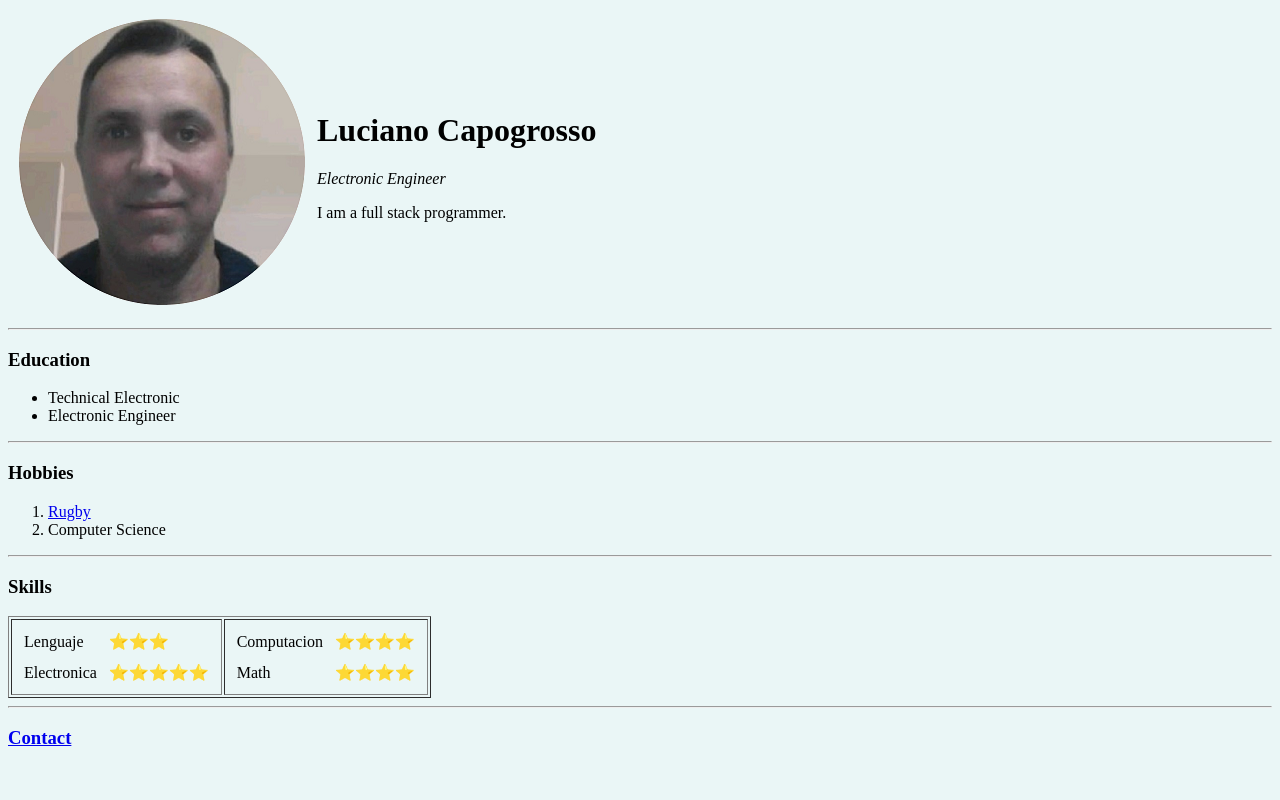
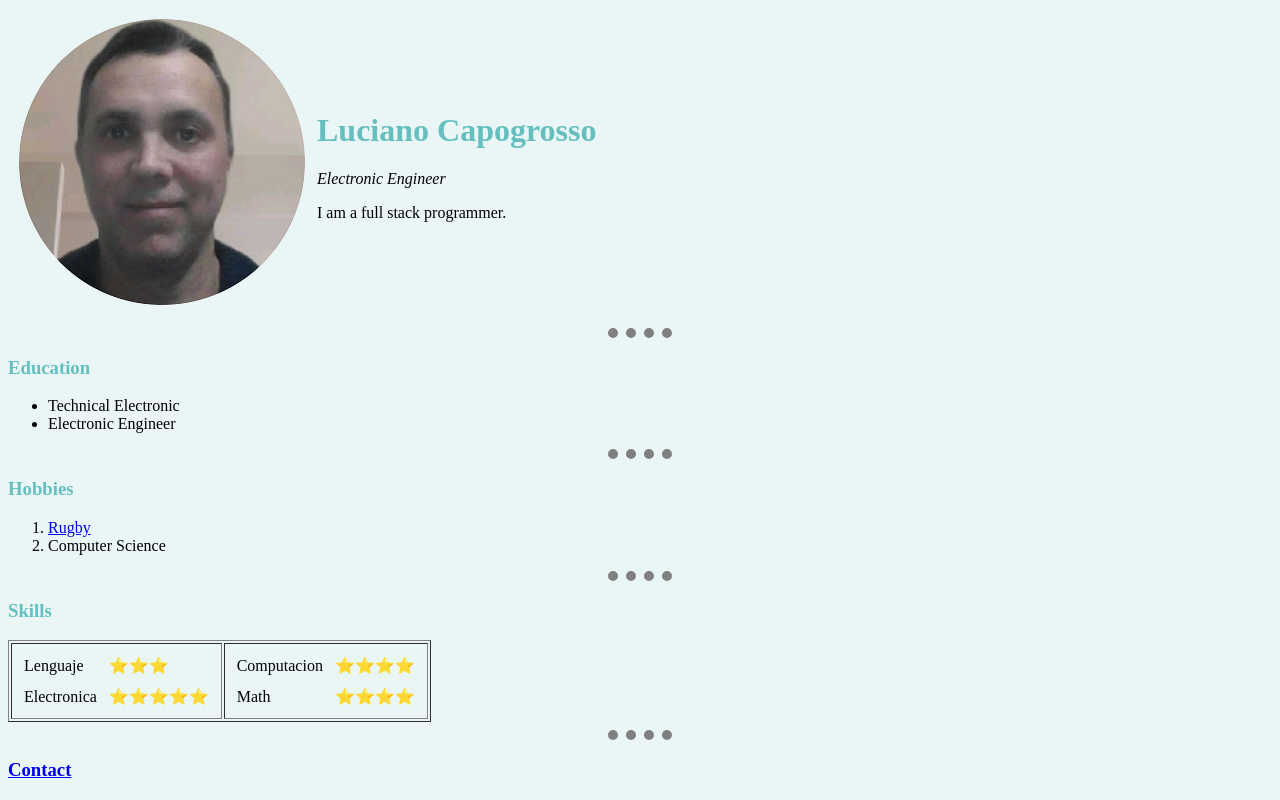
Before and after one commit to LucianoCapogrosso/CV, a plain HTML site: page index.html in a window 1280 px wide. Drawn offline with Linux system fonts and the light colour scheme.

Commit message:
update files

```diff
--- /dev/null
+++ b/css/styles.css
@@ -0,0 +1,15 @@
+body {
+    background-color: #EAF6F6;
+}
+h1 {
+    color: #66BFBF;
+    }
+h3 {
+    color: #66BFBF;
+    }
+hr {
+background-color: #EAF6F6;
+border-style: none;
+border-top: dotted grey 10px;
+width: 5%;
+}
--- a/index.html
+++ b/index.html
@@ -3,8 +3,9 @@
 <head>
     <meta charset="UTF-8">
     <title>Luciano Profile</title>
+    <link rel="stylesheet" href="css/styles.css">
 </head>
-<body style="background-color: #EAF6F6;">
+<body>
     <table cellspacing="10">
         <tr>
             <td><img src="Luciano.png" alt="Luciano picture"></td>
```
Also changed, not shown: contact.html (+1 -0 lines).
